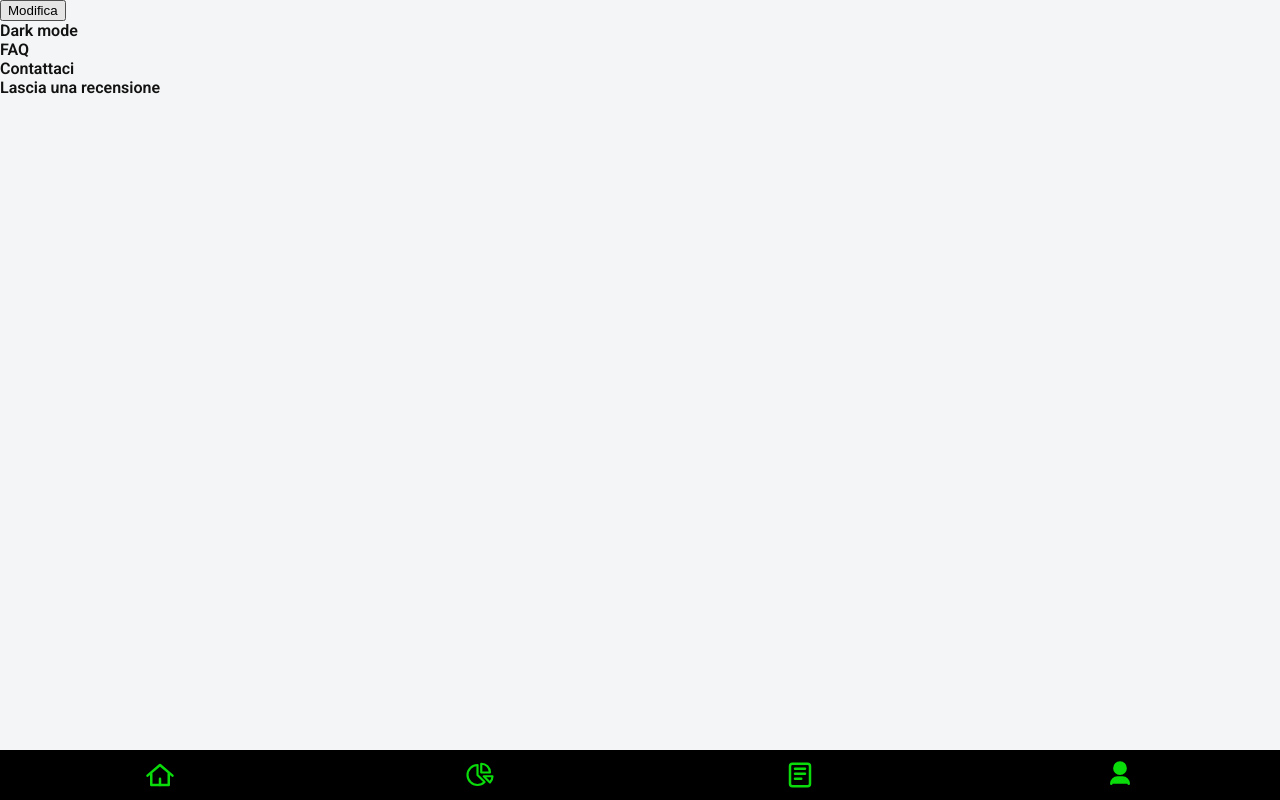
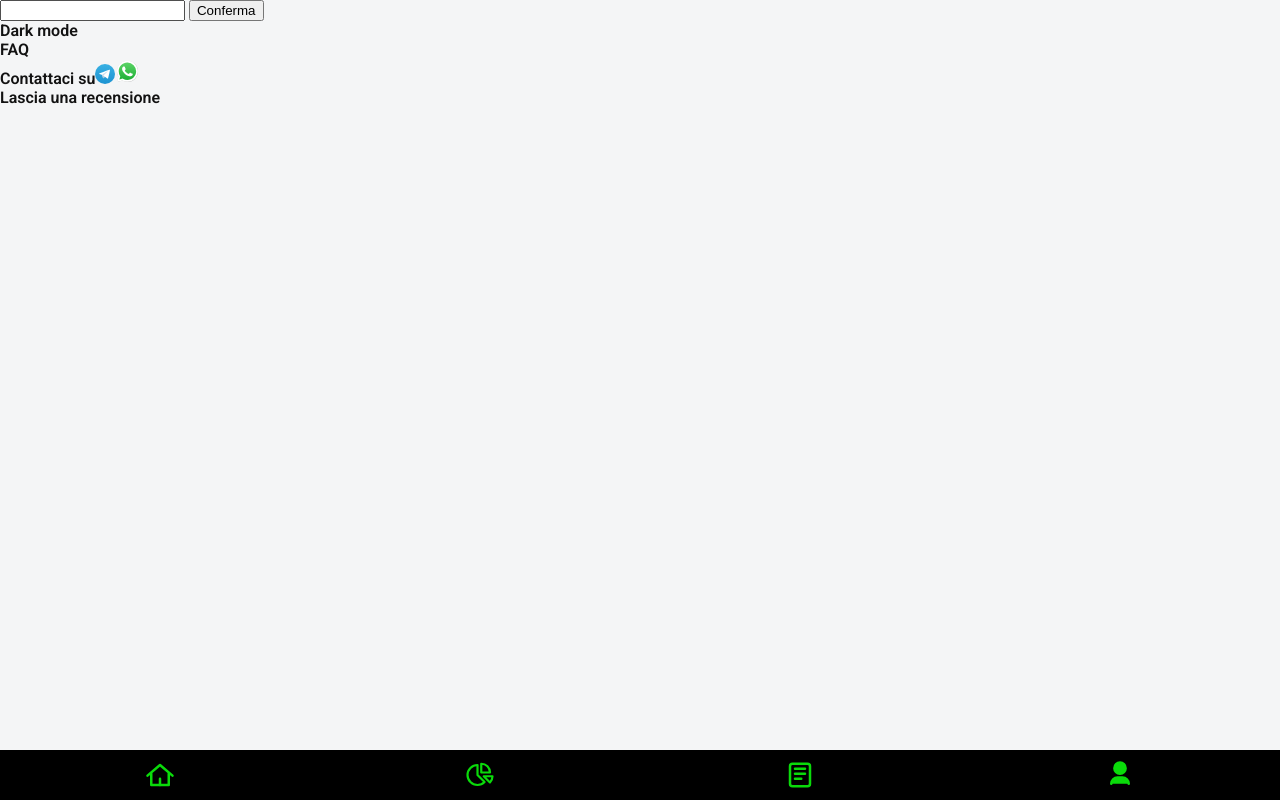
Before and after one commit to tthpck/app-gamma, a React (Vite) app in the folder app-gamma/: page /profilo in a window 1280 px wide. Both pictures are taken after a click on the button "Modifica". Built offline with nearby package versions, Linux system fonts and the light colour scheme.

Commit message:
updates userName

```diff
--- a/app-gamma/src/data/userTest.ts
+++ b/app-gamma/src/data/userTest.ts
@@ -1,9 +1,8 @@
 
 
-type User = {
+export type User = {
   id: string | null
-  firstName: string | null
-  lastName: string | null
+  userName: string | null
   premium: boolean
   suggestedPortfolio: string | null
 }
@@ -12,8 +11,7 @@ type User = {
 const getUserTest = (): User => {
   return {
   id: 'user-1',
-  firstName: localStorage.getItem('firstName') ?? null,
-  lastName: localStorage.getItem('lastName')?? null,
+  userName: localStorage.getItem('userName')?? null,
   premium: JSON.parse(localStorage.getItem('premium') ?? "false"),
   suggestedPortfolio: localStorage.getItem('suggestedPortfolio') ?? null,
 }
@@ -23,8 +21,7 @@ const getUserTest = (): User => {
 export default getUserTest;
 
 export function updateUserTest(data: Partial<User>){
-  if (data.firstName) localStorage.setItem('firstName', data.firstName);
-  if (data.lastName) localStorage.setItem('lastName', data.lastName);
+  if (data.userName) localStorage.setItem('userName', data.userName);
   if (typeof data.premium === 'boolean') localStorage.setItem('premium', JSON.stringify(data.premium));
   if (data.suggestedPortfolio) localStorage.setItem('suggestedPortfolio', data.suggestedPortfolio);
 }
--- a/app-gamma/src/pages/home/Home.tsx
+++ b/app-gamma/src/pages/home/Home.tsx
@@ -11,11 +11,11 @@ function Home() {
 
   return (
     <div className={styles.homePage}>
-      <LoginCard userName={user.firstName} />
+      <LoginCard userName={user.userName} />
       <div className={styles.mainCard}></div>
       <div className={styles.welcomeCard}>
         <h1>
-          {user ? "Bentornato" : "Ciao"} {user.firstName} !{" "}
+          {user ? "Bentornato" : "Ciao"} {user.userName} !{" "}
         </h1>
       </div>
 
--- /dev/null
+++ b/app-gamma/src/pages/profilo/ContactUs.tsx
@@ -0,0 +1,20 @@
+import Icons from "../../components/Icons";
+import telegramIcon from "../../images/contactus/telegram.svg?react";
+import whatsappIcon from "../../images/contactus/whatsapp.svg?react";
+import { NavLink } from "react-router-dom";
+
+const ContactUs = () => {
+  return (
+    <div>
+      Contattaci su
+      <NavLink to={`https://t.me/manuel_gamma`}>
+        <Icons Icon={telegramIcon} size={20} />
+      </NavLink>
+      <NavLink to={`https://web.whatsapp.com/send?phone=393337926257`}>
+        <Icons Icon={whatsappIcon} size={25} />
+      </NavLink>
+    </div>
+  );
+};
+
+export default ContactUs;
--- a/app-gamma/src/pages/profilo/ProfileUserName.tsx
+++ b/app-gamma/src/pages/profilo/ProfileUserName.tsx
@@ -1,10 +1,46 @@
-const ProfileUserName = ({ user }) => {
+import { useState } from "react";
+import type { User } from "../../data/userTest";
+
+type Props = {
+  user: User;
+  handleUpdateUserName: (newUserName: string) => void;
+};
+
+const ProfileUserName = ({ user, handleUpdateUserName }: Props) => {
+  const [isUpdating, setIsUpdating] = useState(false);
+  const [inputValue, setInputValue] = useState("");
+
+  function handleUpdate() {
+    setIsUpdating(true);
+  }
+
+  function handleConfirm() {
+    handleUpdateUserName(inputValue);
+    setIsUpdating(false);
+
+    setInputValue("");
+  }
+
+  function handleInput(e) {
+    setInputValue(e.target.value);
+  }
+
   return (
     <div>
-      {user.firstName}
-      {` `}
-      {user.lastName}
-      <button>Modifica</button>
+      {user.userName}
+
+      {!isUpdating && <button onClick={handleUpdate}>Modifica</button>}
+      {isUpdating && (
+        <>
+          <input
+            type="text"
+            value={inputValue}
+            onChange={(e) => handleInput(e)}
+          ></input>{" "}
+          <button onClick={handleConfirm}>Conferma</button>
+        </>
+      )}
+
       {user.premium && <div>Premium User</div>}
     </div>
   );
--- a/app-gamma/src/pages/profilo/Profilo.tsx
+++ b/app-gamma/src/pages/profilo/Profilo.tsx
@@ -1,18 +1,27 @@
-import getUserTest from "../../data/userTest";
+import getUserTest, { updateUserTest } from "../../data/userTest";
+import ProfileUserName from "./ProfileUserName";
 import { useState } from "react";
-import ProfileUserName from "./ProfileUserName";
+import ContactUs from "./ContactUs";
 
 const Profilo = () => {
-  const user = getUserTest();
+  const [user, setUser] = useState(getUserTest());
+
+  function handleUpdateUserName(newUserName: string) {
+    updateUserTest({ userName: newUserName });
+    setUser(getUserTest());
+  }
   return (
     <>
-      <ProfileUserName user={user} />
+      <ProfileUserName
+        user={user}
+        handleUpdateUserName={handleUpdateUserName}
+      />
 
       <div>Dark mode</div>
 
       <div>FAQ</div>
 
-      <div>Contattaci</div>
+      <ContactUs />
 
       <div>Lascia una recensione</div>
     </>
```
Also changed, not shown: app-gamma/src/images/contactus/telegram.svg (added), app-gamma/src/images/contactus/whatsapp.svg (added).
